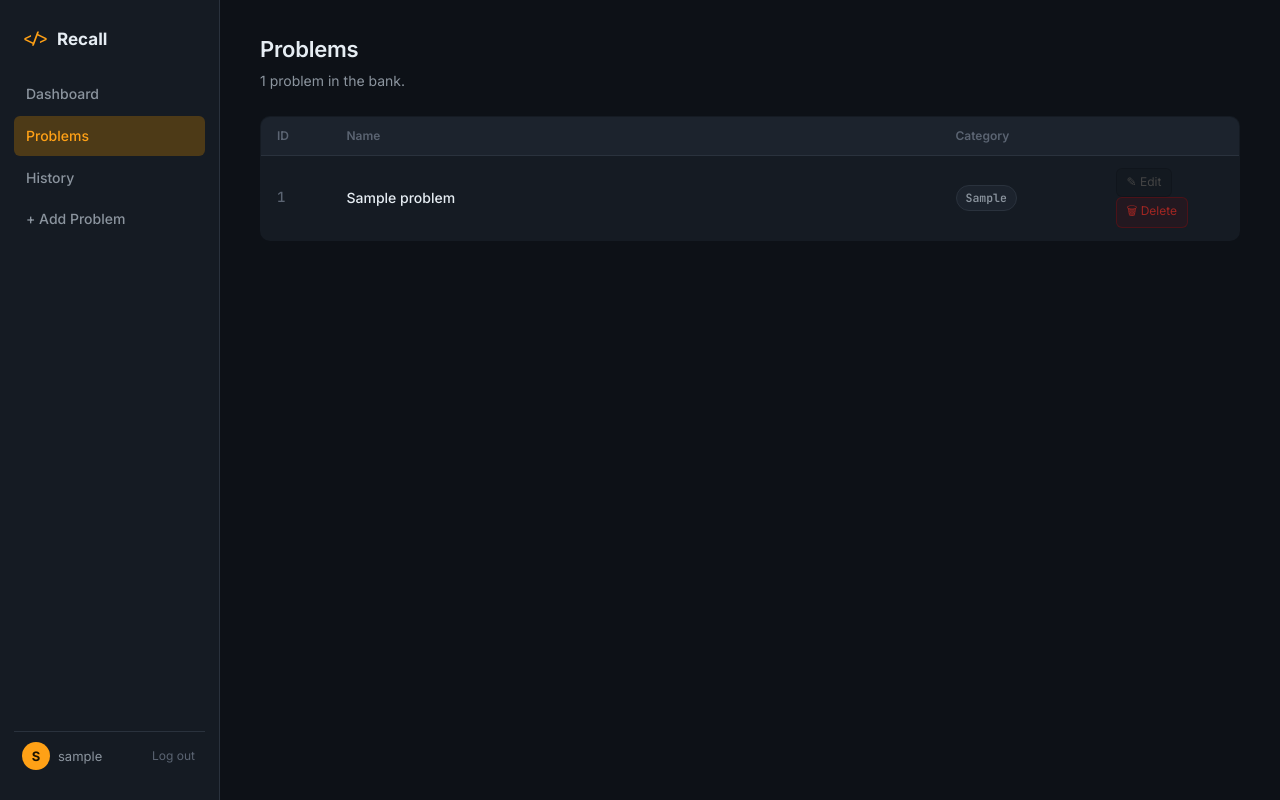
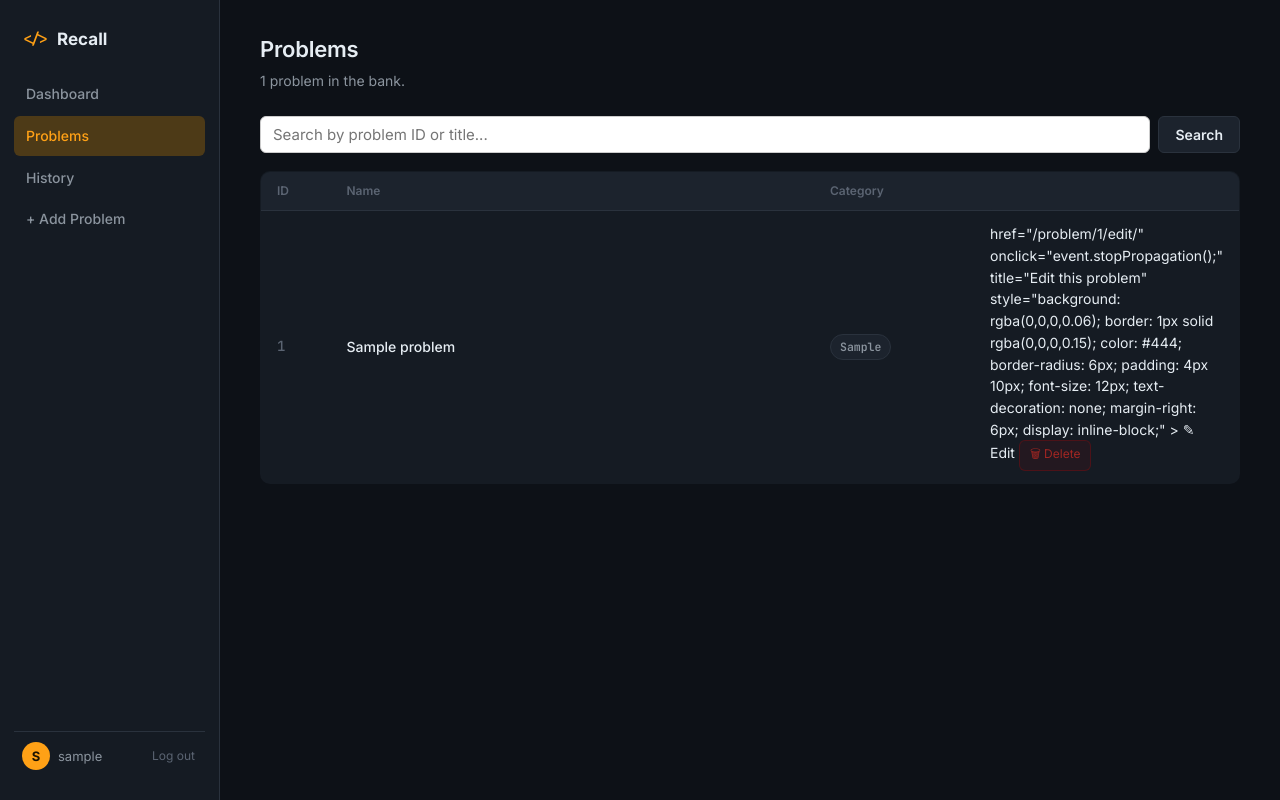
Before and after one commit to DixT-180/LeetCodeRecall, a Django app: page /problem/ in a window 1280 px wide. Run offline with Django 5.2, Linux system fonts and the light colour scheme; a user stored in the database is signed in; tables that the repository leaves empty hold one stand-in row (values such as "Sample post").

Commit message:
search bar added

```diff
--- a/recall_app/templates/recall_app/home_problems.html
+++ b/recall_app/templates/recall_app/home_problems.html
@@ -7,8 +7,33 @@
   <p class="subtitle">{{ problems|length }} problem{{ problems|length|pluralize }} in the bank.</p>
 </div>
 
+<form method="get" style="margin-bottom: 18px; display: flex; gap: 8px;">
+  <input
+    type="text"
+    name="q"
+    value="{{ query }}"
+    placeholder="Search by problem ID or title..."
+    style="flex: 1; padding: 8px 12px; border: 1px solid #ccc; border-radius: 6px; color: #111; background: #fff;"
+  >
+  <button
+    type="submit"
+    class="btn btn-secondary"
+    style="padding: 8px 16px; border-radius: 6px; cursor: pointer;"
+  >
+    Search
+  </button>
+  {% if query %}
+
+    href="{% url 'home_problems' %}"
+    class="btn btn-secondary"
+    style="padding: 8px 16px; border-radius: 6px; text-decoration: none; display: inline-flex; align-items: center;"
+  >
+    Clear
+  </a>
+  {% endif %}
+</form>
+
 {% if messages %}
-
 <div class="page-messages" style="margin-bottom: 16px;">
   {% for message in messages %}
     <div
@@ -39,7 +64,7 @@
       <td><a href="{% url 'problem_detail' problemid=problem.problemid %}" class="problem-name-link">{{ problem.problem_name }}</a></td>
       <td><span class="badge badge-category">{{ problem.category }}</span></td>
       <td>
-        <a
+
           href="{% url 'edit_problem' problemid=problem.problemid %}"
           onclick="event.stopPropagation();"
           title="Edit this problem"
@@ -70,8 +95,13 @@
 </table>
 {% else %}
 <div class="empty-state">
+  {% if query %}
+  <h3>No matches for "{{ query }}"</h3>
+  <p>Try a different ID or title, or <a href="{% url 'home_problems' %}">clear the search</a>.</p>
+  {% else %}
   <h3>No problems yet</h3>
   <p>Add problems from the admin panel to get started.</p>
+  {% endif %}
 </div>
 {% endif %}
 {% endblock %}
--- a/recall_app/views.py
+++ b/recall_app/views.py
@@ -56,19 +56,42 @@
     return redirect("login")
 
 
+# @login_required
+# def problem_list(request):
+
+#     problems = Problem.objects.all().order_by("problemid")
+
+#     return render(
+#         request,
+#         "recall_app/home_problems.html",
+#         {
+#             "problems": problems
+#         }
+#     )
+
 @login_required
 def problem_list(request):
 
-    problems = Problem.objects.all().order_by("problemid")
+    query = request.GET.get("q", "").strip()
+
+    problems = Problem.objects.all()
+
+    if query:
+        if query.isdigit():
+            problems = problems.filter(problemid=query)
+        else:
+            problems = problems.filter(problem_name__icontains=query)
+
+    problems = problems.order_by("problemid")
 
     return render(
         request,
         "recall_app/home_problems.html",
         {
-            "problems": problems
+            "problems": problems,
+            "query": query,
         }
     )
-
 
 @login_required
 def home(request):
```
